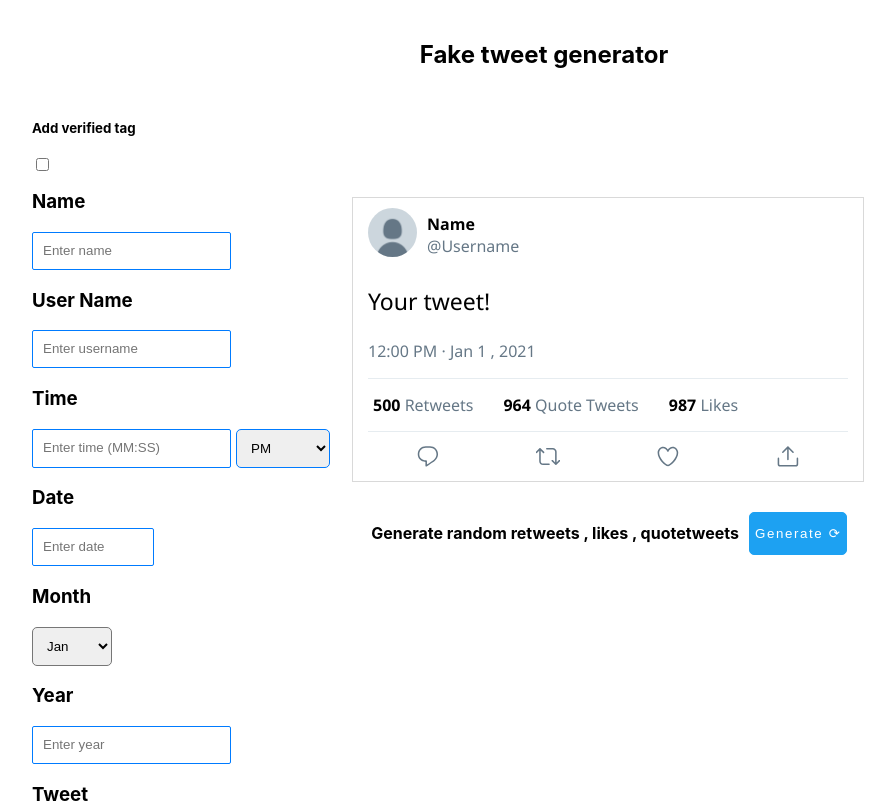
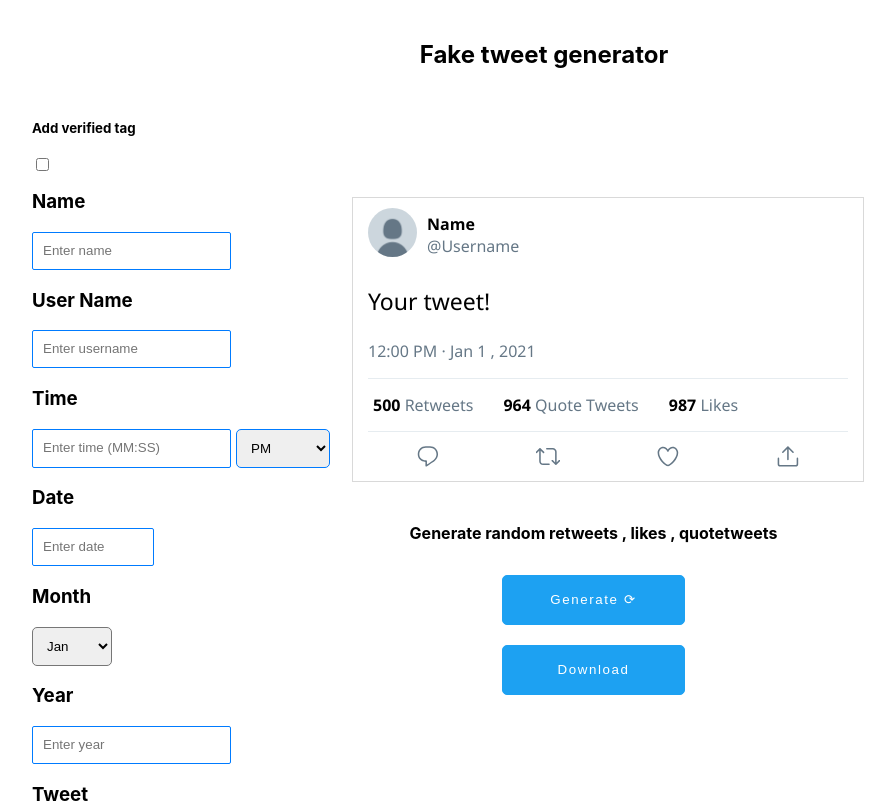
Before and after one commit to Deepakmukka1/tweetgen, a React (Create React App) app: page / in a window 1280 px wide. Shown: the top 803 px of the page, without its empty margins (96-991 px from the left). Built offline with nearby package versions, Linux system fonts and the light colour scheme.

Commit message:
🔥 Basic download option ( to be improved )

```diff
--- a/package.json
+++ b/package.json
@@ -7,6 +7,7 @@
     "@testing-library/jest-dom": "^5.12.0",
     "@testing-library/react": "^11.2.6",
     "@testing-library/user-event": "^12.8.3",
+    "html-to-image": "^1.7.0",
     "react": "^17.0.2",
     "react-dom": "^17.0.2",
     "react-scripts": "4.0.3",
--- a/src/Components/tweet.js
+++ b/src/Components/tweet.js
@@ -1,17 +1,43 @@
+/* eslint-disable jsx-a11y/img-redundant-alt */
 import React, { useState } from "react";
 import images from "../Resources/default-pfp.png";
+import * as htmlToImage from "html-to-image";
+import html2canvas from "html2canvas";
 import "../App.css";
 
 function Tweet() {
-  const HASHTAG_FORMATTER = string => {
-    return string.split(/((?:^|\s)(?:@[a-z\d-]+|#[a-z\d-]+))/gi).filter(Boolean).map((v,i)=>{
-      if(v.includes('@') || v.includes('#')){
-        return <span key={i} style={{color:'rgba(29, 161, 242, 1)'}}>{v}</span>
-      }   else{
-        return <span key={i}>{v}</span>
+  const HASHTAG_FORMATTER = (string) => {
+    return string
+      .split(/((?:^|\s)(?:@[a-z\d-]+|#[a-z\d-]+))/gi)
+      .filter(Boolean)
+      .map((v, i) => {
+        if (v.includes("@") || v.includes("#")) {
+          return (
+            <span key={i} style={{ color: "rgba(29, 161, 242, 1)" }}>
+              {v}
+            </span>
+          );
+        } else {
+          return <span key={i}>{v}</span>;
         }
-    })
+      });
   };
+
+  // {style:{color:'#d9d9d9',border:'1px solid #d9d9d9',fontFamily:'"Segoe UI", Tahoma, Geneva, Verdana, sans-serif',padding:'10px 15px 0 15px',width:'480px'}
+  const downloadTweet=()=>{
+
+    const coverImage = document.getElementById("border-tweet");
+		html2canvas(coverImage, {
+			useCORS: true
+		}).then(function (canvas) {
+			const a = document.createElement("a");
+			a.href = canvas.toDataURL("image/png");
+			a.download = "tweet-image.png";
+			a.click();
+		});
+
+  }
+
   const [remove, setRemove] = useState(false);
   const data = {
     firsname: "Name",
@@ -33,10 +59,8 @@ function Tweet() {
   const handleChange = (e) => {
     const name = e.target.name;
     let value = e.target.value;
-    if(name==="tweet")
-    {
+    if (name === "tweet") {
       value = value.split("\n").map((str) => {
-
         return (
           <span>
             {HASHTAG_FORMATTER(str)}
@@ -49,7 +73,6 @@ function Tweet() {
     SetFileds({ ...fileds, [name]: value });
   };
   const generateRandom = () => {
-
     let fretweets = Math.round(Math.random() * 90000 + 1);
     let flikes = Math.round(Math.random() * 90000 + 1);
     let fquotetweets = Math.round(Math.random() * 90000 + 1);
@@ -75,17 +98,15 @@ function Tweet() {
     });
   };
 
-
   const handleProfile = (e) => {
     SetFileds({ ...fileds, proImage: URL.createObjectURL(e.target.files[0]) });
     setPro(true);
-    console.log(URL.createObjectURL(e.target.files[0]));
   };
   return (
     <div className="tweet-main">
-      <div className="border-tweet">
+      <div id="border-tweet">
         <div className="headerPart">
-          <img src={fileds.proImage || images} alt="profile-pic" />
+          <img src={fileds.proImage || images} alt="profile-picture" />
           <div className="usernames" style={{ marginTop: "5px" }}>
             <span
               style={{
@@ -153,6 +174,7 @@ function Tweet() {
         </div>
 
         <div className="emojis">
+        {/* <svg viewBox="0 0 24 24" aria-hidden="true" className="tweetemojis"><g><path d="M14.046 2.242l-4.148-.01h-.002c-4.374 0-7.8 3.427-7.8 7.802 0 4.098 3.186 7.206 7.465 7.37v3.828c0 .108.044.286.12.403.142.225.384.347.632.347.138 0 .277-.038.402-.118.264-.168 6.473-4.14 8.088-5.506 1.902-1.61 3.04-3.97 3.043-6.312v-.017c-.006-4.367-3.43-7.787-7.8-7.788zm3.787 12.972c-1.134.96-4.862 3.405-6.772 4.643V16.67c0-.414-.335-.75-.75-.75h-.396c-3.66 0-6.318-2.476-6.318-5.886 0-3.534 2.768-6.302 6.3-6.302l4.147.01h.002c3.532 0 6.3 2.766 6.302 6.296-.003 1.91-.942 3.844-2.514 5.176z"></path></g></svg> */}
           <svg viewBox="0 0 24 36" className="tweetemojis">
             <g>
               <path d="M14.046 2.242l-4.148-.01h-.002c-4.374 0-7.8 3.427-7.8 7.802 0 4.098 3.186 7.206 7.465 7.37v3.828c0 .108.044.286.12.403.142.225.384.347.632.347.138 0 .277-.038.402-.118.264-.168 6.473-4.14 8.088-5.506 1.902-1.61 3.04-3.97 3.043-6.312v-.017c-.006-4.367-3.43-7.787-7.8-7.788zm3.787 12.972c-1.134.96-4.862 3.405-6.772 4.643V16.67c0-.414-.335-.75-.75-.75h-.396c-3.66 0-6.318-2.476-6.318-5.886 0-3.534 2.768-6.302 6.3-6.302l4.147.01h.002c3.532 0 6.3 2.766 6.302 6.296-.003 1.91-.942 3.844-2.514 5.176z"></path>{" "}
@@ -176,13 +198,23 @@ function Tweet() {
           </svg>
         </div>
       </div>
-      <div style={{ position: "absolute", left: "36.5%" }}>
+      <div style={{ position: "absolute", left: "39.5%" }}>
         <br />
-        <span style={{ display: "inline-flex" }}>
+        <span
+          style={{
+            display: "flex",
+            flexDirection: "column",
+            alignItems: "center",
+          }}
+        >
           {" "}
           <h4>Generate random retweets , likes , quotetweets</h4>{" "}
           <button className="generateButton" onClick={generateRandom}>
             Generate ⟳
+          </button>
+          {/* <h4>Download tweet as png</h4>{" "} */}
+          <button className="generateButton" onClick={downloadTweet}>
+            Download
           </button>
         </span>
       </div>
--- a/src/index.css
+++ b/src/index.css
@@ -11,7 +11,7 @@ code {
   font-family: source-code-pro, Menlo, Monaco, Consolas, "Courier New",
     monospace;
 }
-.border-tweet {
+#border-tweet {
   position: relative;
   margin-top: 10%;
   color: #d9d9d9;
@@ -86,6 +86,8 @@ code {
   outline: none;
   cursor: pointer;
   margin: 10px;
+  height: 50px;
+  width: 50%;
   border: 1px solid rgba(29, 161, 242, 1);
   background-color: rgba(29, 161, 242, 1);
   color: white;
```
Also changed, not shown: 1 other file (tests, documents, lock files or other folders). Lines whose indentation alone changed are shown as unchanged.
